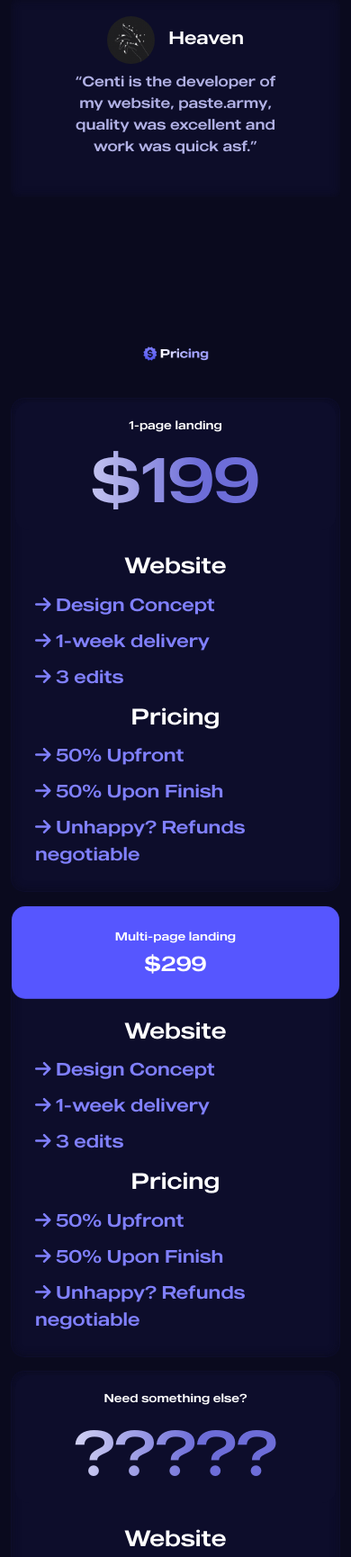
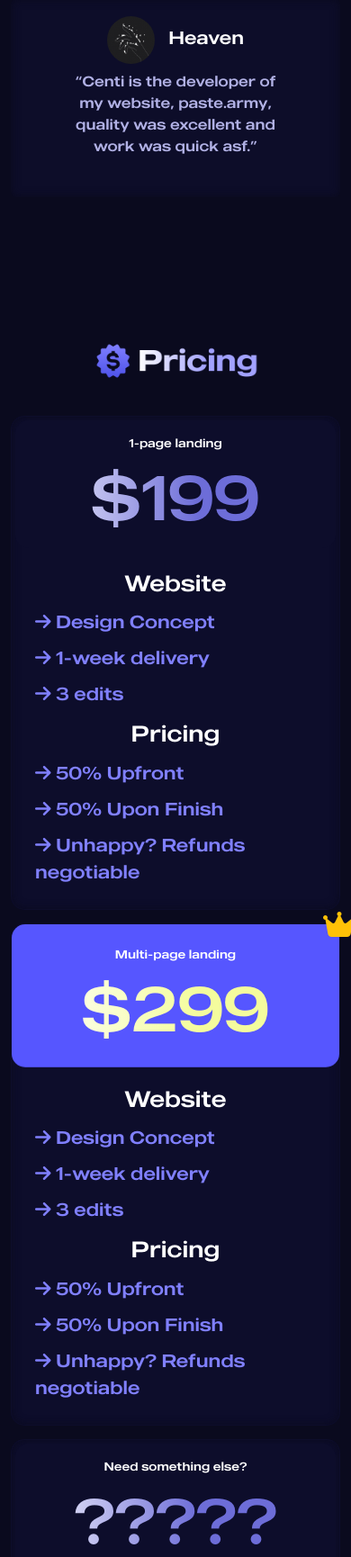
Before and after one commit to centiui/personal-portfolio, a PHP site: page / in a window 390 px wide; the page is wider, and only the part inside the window is pictured. Shown: the part 1377-3107 px from the top of that part at 90% size. Run offline with PHP 8.4, Linux system fonts and the light colour scheme.

Commit message:
Fixed mobile layout
Fixed mobile layout issues with centering and improved the font sizes.

```diff
--- a/assets/css/main.css
+++ b/assets/css/main.css
@@ -37,6 +37,12 @@
     .pch-desc h3 {
         font-size: 70px !important;
     }
+    .pch-desc-main h3 {
+        font-size: 70px !important;
+    }
+    .headerimg {
+        width: 50% !important;
+    }
 }
 
 html {
@@ -73,6 +79,10 @@ body {
     opacity: 1;
 }
 
+.headerimg {
+    width: 25%;
+}
+
 
 .hero-item:nth-child(2) {
     transition-delay: 300ms;
@@ -82,12 +92,12 @@ body {
     transition-delay: 600ms;
 }
 
-.contactcrd:nth-child(2) {
-    transition-delay: 600ms;
+.contactcrd:nth-child(3) {
+    transition-delay: 300ms;
 }
 
-.contactcrd:nth-child(3) {
-    transition-delay: 300ms;
+.contactcrd:nth-child(4) {
+    transition-delay: 600ms;
 }
 
 .pricing-child:nth-child(2) {
@@ -98,12 +108,12 @@ body {
     transition-delay: 400ms;
 }
 
-.pricing-child2:nth-child(2) {
-    transition-delay: 600ms;
+.pricing-child2:nth-child(3) {
+    transition-delay: 300ms;
 }
 
-.pricing-child2:nth-child(3) {
-    transition-delay: 300ms;
+.pricing-child2:nth-child(4) {
+    transition-delay: 600ms;
 }
 
 .hero-content {
@@ -279,7 +289,9 @@ body {
 }
 
 .pch-desc-main h3 {
-    color:#fff !important;
+    background: linear-gradient(90deg, #FFFFFF 0%, #f4fc9d 57.21%) !important;
+    background-clip:text !important;
+    color:transparent !important;
 }
 
 .price-header {
--- a/index.php
+++ b/index.php
@@ -134,11 +134,12 @@
         <div class="container">
             <div class="pricing-content">
                 <div class="pricing-header">
-                    <img src="assets/img/pricingtitle.png" width="20%" class="img-fluid" alt="">
+                    <img src="assets/img/pricingtitle.png" class="headerimg" class="img-fluid" alt="">
                 </div>
                 <div class="row mt-4 justify-content-center">
                     <div class="col-xl-3 pricing-child hidden lefthidden">
                         <div class="card pricing-card">
+
                             <div class="pricing-card-header">
                                 <div class="pch-desc">
                                     <p>1-page landing<br>
@@ -160,6 +161,7 @@
                     </div>
                     <div class="col-xl-3 pricing-child hidden lefthidden">
                         <div class="card pricing-card">
+                            <div class="text-warning position-relative"><i class="fa-solid fa-crown fa-2x position-absolute top-0 start-100 translate-middle"></i></div>
                             <div class="card-header pricing-card-main">
                                 <div class="pch-desc-main">
                                     <p>Multi-page landing<br>
@@ -220,7 +222,7 @@
     </div>
     <div class="payment" id="payment">
         <div class="container payment justify-content-center">
-            <p class="text-center"> <img src="assets/img/pricingtitle.png" width="20%" alt=""></p>
+            <p class="text-center"> <img src="assets/img/pricingtitle.png" class="headerimg" alt=""></p>
             <div class="row d-flex justify-content-center hidden uphidden">
                 <div class="col-xl-8">
                     <div class="card payment-card">
@@ -234,24 +236,24 @@
         </div>
     </div>
     <div class="contact" id="contact">
-        <div class="container">
-            <div class="row d-flex justify-content-center">
+        <div class="container d-flex">
+            <div class="row justify-content-center text-center">
                 <div class="contact-header text-center mb-4">
-                    <img src="assets/img/contactustitle.png" width="30%" alt="">
+                    <img src="assets/img/contactustitle.png" class="headerimg" alt="">
                 </div>
-                <div class="col-3 contactcrd hidden lefthidden">
+                <div class="col-xl-3 d-flex justify-content-center contactcrd hidden lefthidden">
                     <a href="https://t.me/centiui">
                         <div class="card contact-cardtl">
                         </div>
                     </a>
                 </div>
-                <div class="col-3 contactcrd hidden lefthidden">
+                <div class="col-xl-3 d-flex justify-content-center contactcrd hidden lefthidden">
                     <a href="https://discord.gg/NA8ye87gap">
                         <div class="card contact-carddc">
                         </div>
                     </a>
                 </div>
-                <div class="col-3 contactcrd hidden lefthidden">
+                <div class="col-xl-3 d-flex justify-content-center contactcrd hidden lefthidden">
                     <a href="https://github.com/centiui">
                         <div class="card contact-cardgt">
                         </div>
@@ -268,7 +270,6 @@
                     <div class="col-xl-4">
                         <img src="assets/img/CENTI.png" alt=""><br><br>
                         <a href="" class="footera" style="margin-right:5px;"><i class="fa-solid fa-2x fa-house"></i></a>
-                        <a href="https://www.instagram.com/centiui/" class="footera" style="margin-right:5px;"><i class="fa-brands fa-2x fa-instagram"></i></a>
                         <a href="https://t.me/neverlisten" class="footera" style="margin-right:5px;"><i class="fa-brands fa-2x fa-telegram"></i></a>
                         <a href="https://discord.gg/NA8ye87gap" class="footera"><i class="fa-brands fa-2x fa-discord"></i></a>
                     </div>
```
